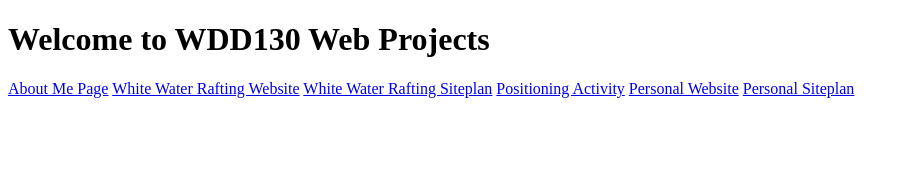
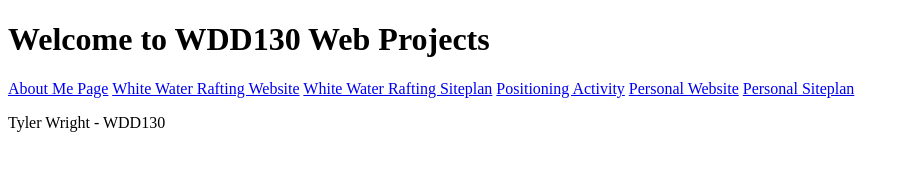
Before and after one commit to tyler953/wdd130, a plain HTML site: page index.html in a window 1280 px wide. Shown: the whole page, without its empty margins (0-909 px from the left). Drawn offline with Linux system fonts and the light colour scheme.

Commit message:
Added paragraph to homepage

```diff
--- a/index.html
+++ b/index.html
@@ -17,5 +17,6 @@
         <a href="#">Personal Website</a>
         <a href="#">Personal Siteplan</a>
     </nav>
+    <p>Tyler Wright - WDD130</p>
 </body>
 </html>
```
